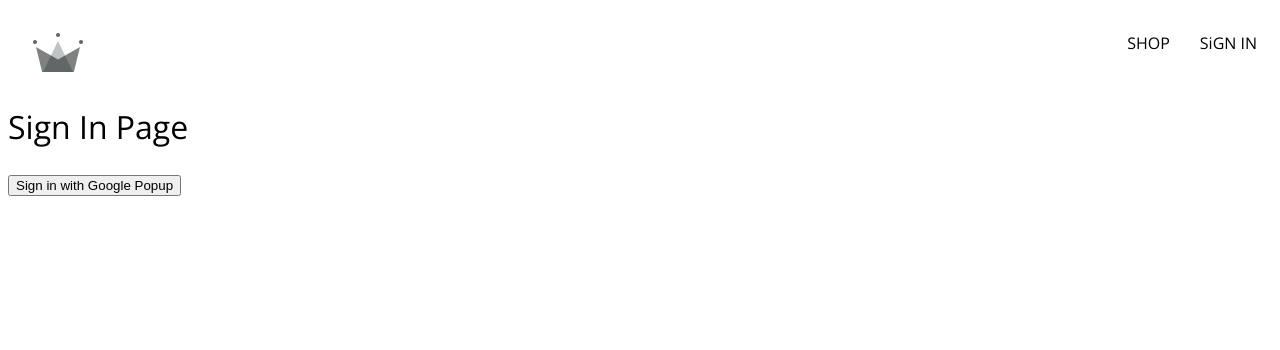
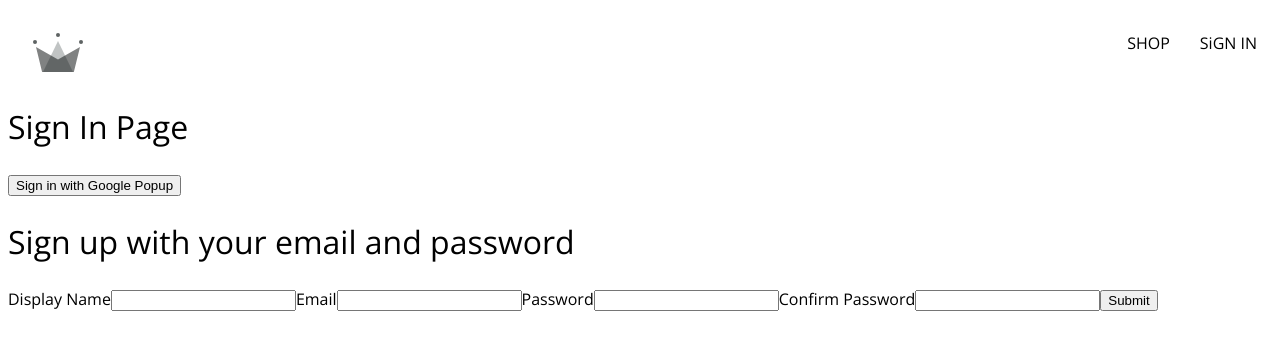
Before and after one commit to Pratikkk/Crown-Clothing, a React (Vite) app: page /sign-in in a window 1280 px wide. Shown: the top 350 px of the page. Built offline with nearby package versions, Linux system fonts and the light colour scheme.

Commit message:
set form fields

```diff
--- /dev/null
+++ b/src/components/sign-up/sign-up.jsx
@@ -0,0 +1,63 @@
+import { useReducer, useState } from 'react';
+
+const defaultFormFields = {
+    displayName: '',
+    email: '',
+    password: '',
+    confirmPassword: '',
+};
+
+const SignUp = () => {
+    const [formFields, setFormFields] = useState(defaultFormFields);
+    const { displayName, email, password, confirmPassword } = formFields;
+
+    console.log(formFields);
+
+    const handleChange = (event) => {
+        const { name, value } = event.target;
+
+        setFormFields({ ...formFields, [name]: value })
+    };
+    return (
+        <div>
+            <h1>Sign up with your email and password</h1>
+            <form onSubmit={() => { }}>
+                <label>Display Name</label>
+                <input
+                    type="text"
+                    required
+                    onChange={handleChange}
+                    name="displayName"
+                    value={displayName}
+                />
+                <label>Email</label>
+                <input
+                    type="email"
+                    required
+                    onChange={handleChange}
+                    name="email"
+                    value={email}
+                />
+                <label>Password</label>
+                <input
+                    type="password"
+                    required
+                    onChange={handleChange}
+                    name="password"
+                    value={password}
+                />
+                <label>Confirm Password</label>
+                <input
+                    type="password"
+                    required
+                    onChange={handleChange}
+                    name="confirmPassword"
+                    value={confirmPassword}
+                />
+                <button type="submit">Submit</button>
+            </form>
+        </div>
+    );
+};
+
+export default SignUp;
--- a/src/routes/sign-in/SignIn.jsx
+++ b/src/routes/sign-in/SignIn.jsx
@@ -1,12 +1,11 @@
-import { useEffect } from 'react';
-import { getRedirectResult } from 'firebase/auth';
+
 
 import {
-  auth,
   signInWithGooglePopup,
   createUserDocumentFromAuth,
-  signInWithGoogleRedirect,
 } from '../../utils/firebase/firebase-utils.js';
+
+import SignUp from '../../components/sign-up/sign-up.jsx';
 
 const SignIn = () => {
 
@@ -19,6 +18,7 @@
     <>
       <h1>Sign In Page</h1>
       <button onClick={logGoogleUser}>Sign in with Google Popup</button>
+      <SignUp> </SignUp>
     </>
   );
 };
```
